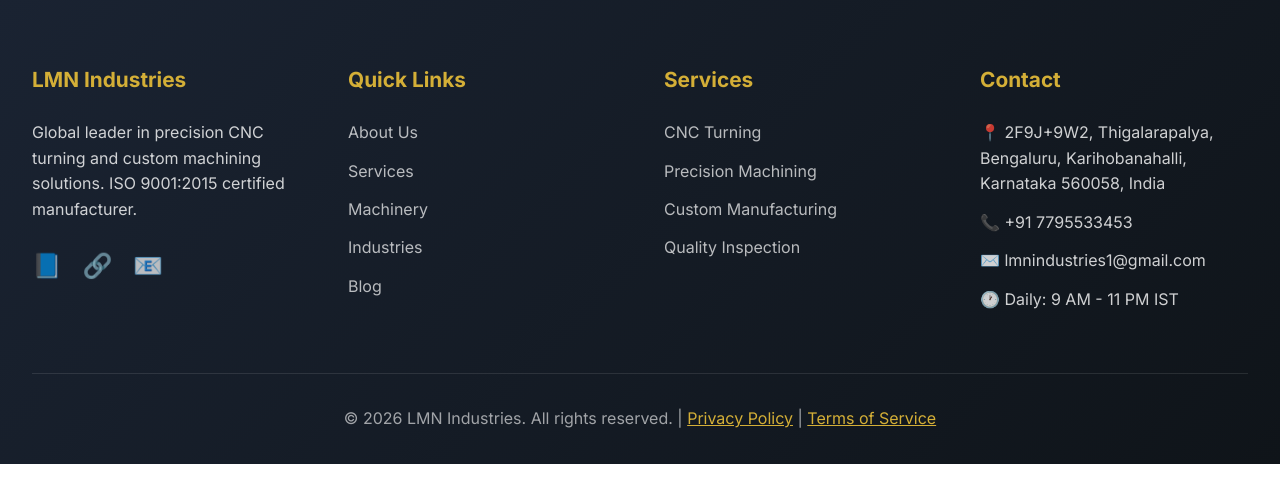
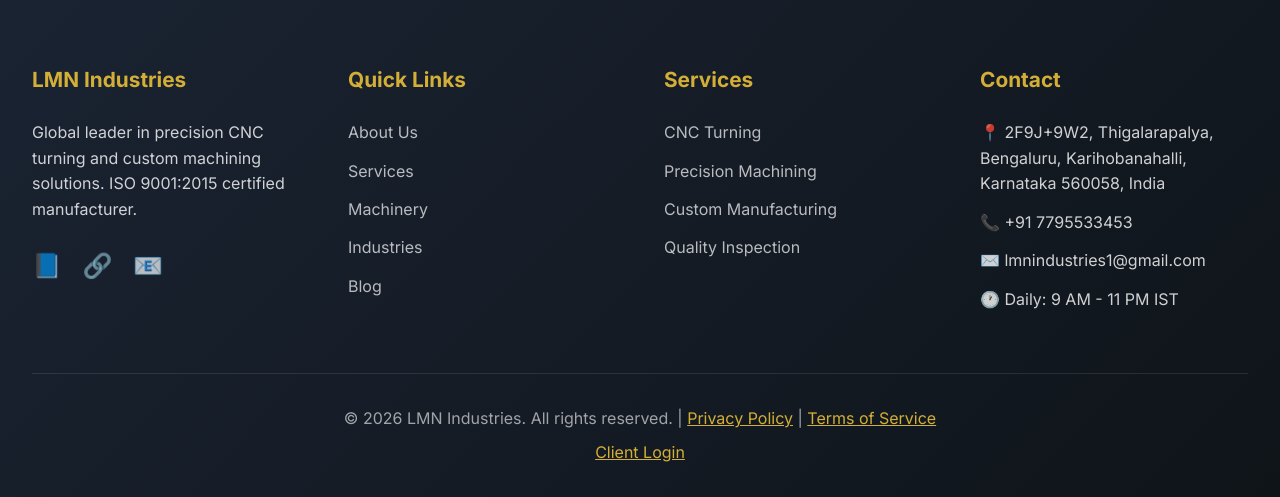
Before and after one commit to rakeshn010/LMN, a Flask app: page / in a window 1280 px wide. Shown: the part 5723-6220 px from the top of the page. Before the commit the page ends 6187 px from the top, so only its background shows below. Run offline with Flask 3, Linux system fonts and the light colour scheme.

Commit message:
Move client login to footer bottom

```diff
--- a/templates/base.html
+++ b/templates/base.html
@@ -34,12 +34,6 @@
                 <li><a href="{{ url_for('industries') }}">Industries</a></li>
                 <li><a href="{{ url_for('blog') }}">Blog</a></li>
                 <li><a href="{{ url_for('contact') }}">Contact</a></li>
-                {% if current_user.is_authenticated %}
-                    <li><a href="{{ url_for('client_dashboard') }}">My Account</a></li>
-                    <li><a href="{{ url_for('client_logout') }}">Logout</a></li>
-                {% else %}
-                    <li><a href="#" onclick="openLoginModal(); return false;">Login</a></li>
-                {% endif %}
                 <li><a href="{{ url_for('quote_calculator') }}" class="cta-button">Get Quote</a></li>
             </ul>
         </nav>
@@ -126,6 +120,14 @@
 
         <div class="footer-bottom">
             <p>&copy; {{ datetime.now().year }} LMN Industries. All rights reserved. | <a href="#" style="color: var(--accent-gold);">Privacy Policy</a> | <a href="#" style="color: var(--accent-gold);">Terms of Service</a></p>
+            <p style="margin-top: 0.5rem;">
+                {% if current_user.is_authenticated %}
+                    <a href="{{ url_for('client_dashboard') }}" style="color: var(--accent-gold);">My Account</a> |
+                    <a href="{{ url_for('client_logout') }}" style="color: var(--accent-gold);">Logout</a>
+                {% else %}
+                    <a href="#" onclick="openLoginModal(); return false;" style="color: var(--accent-gold);">Client Login</a>
+                {% endif %}
+            </p>
         </div>
     </footer>
 
```
